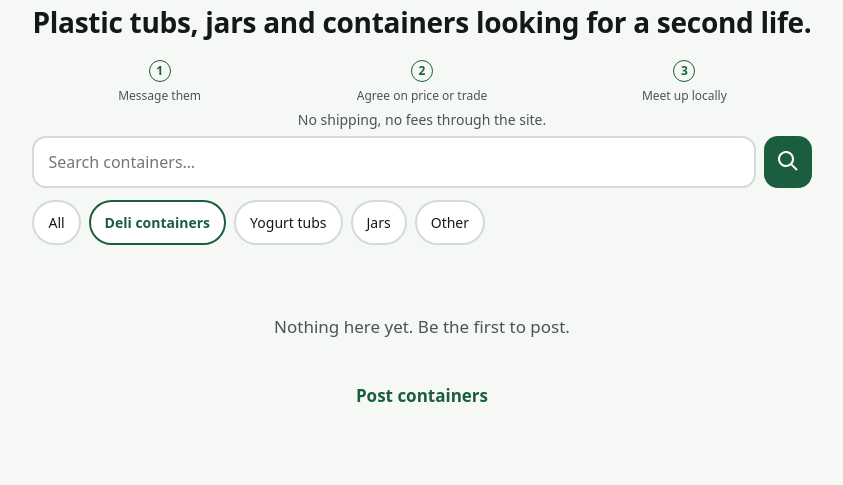
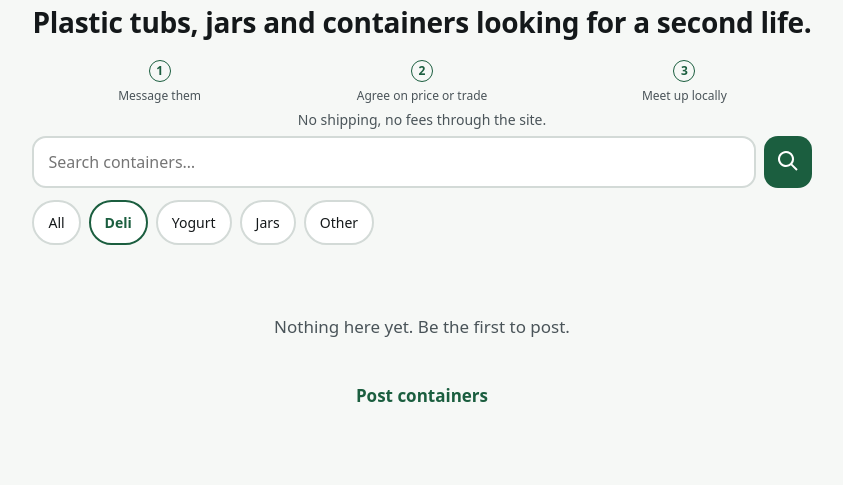
Before and after one commit to seanhelvey/containerswap, a FastAPI app: page /?category=deli in a window 1280 px wide. Shown: the part 136-621 px from the top of the page, without its empty margins (218-1061 px from the left). Run offline with FastAPI, Linux system fonts and the light colour scheme.

Commit message:
Reduce word-soup feel: uniform chip labels, more room between sections
Direct feedback on a live render: not that any one piece of text was too
long, but that everything sat tight against everything else with no
breathing room, reading as one dense block. Two changes: category chips
were inconsistent length ("Deli containers"/"Yogurt tubs" next to "Jars"/
"Other"), shortened the two-word ones to match — same information, a
visually calmer row. And the gap between the how-it-works explanation and
the search/chips/grid cluster (which stays tight on purpose — they're one
functional unit) grows from 20px to 32px, so "here's how this works" reads
as its own zone rather than bleeding into "here's what's here."

Co-Authored-By: Claude Sonnet 5 <noreply@anthropic.com>

```diff
--- a/locales/en.json
+++ b/locales/en.json
@@ -22,8 +22,8 @@
   "home.all": "All",
   "home.post_cta": "Post containers",
   "category.jars": "Jars",
-  "category.deli": "Deli containers",
-  "category.yogurt": "Yogurt tubs",
+  "category.deli": "Deli",
+  "category.yogurt": "Yogurt",
   "category.other": "Other",
   "map.title": "Map",
   "map.locate": "Find my location",
--- a/static/css/app.css
+++ b/static/css/app.css
@@ -158,7 +158,7 @@ main { padding: var(--pad); max-width: 900px; margin: 0 auto; }
   font-size: 12px; font-weight: 700;
 }
 .how-it-works span:not(.how-step) { font-size: 12px; color: var(--ink-soft); line-height: 1.3; }
-.how-it-works-note { text-align: center; margin: 0 0 20px; }
+.how-it-works-note { text-align: center; margin: 0 0 32px; }
 
 .page-title { font-size: 24px; margin: 0 0 12px; }
 
```
